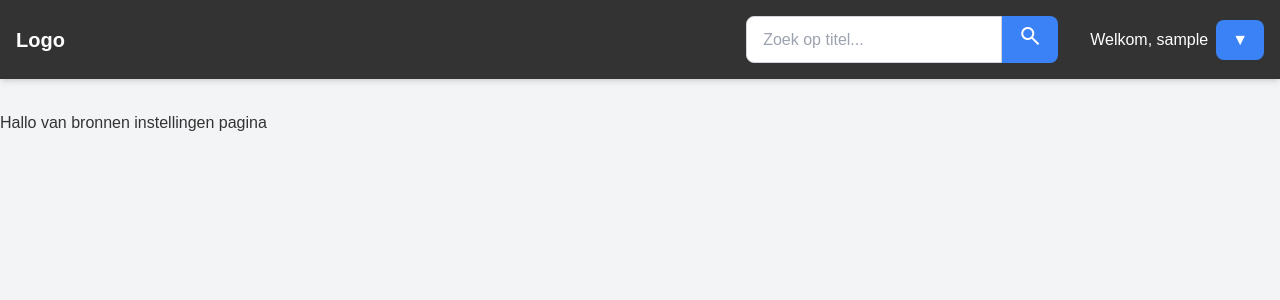
After one commit to refqaxa/Positive_news_only, a Django app: page /source-settings/ in a window 1280 px wide. The commit adds this page. Shown: the top 300 px of the page. Run offline with Django 5.2, Linux system fonts and the light colour scheme; the visitor is signed in with stand-in values (Sample User, id 1); some libraries are stand-ins or nearby versions.

Commit message:
Fixed base dropdown

```diff
--- /dev/null
+++ b/website/templates/account_settings.html
@@ -0,0 +1,5 @@
+{% extends 'base.html' %}
+
+{% block content %}
+<h2>Hallo van account instellingen pagina</h2>
+{% endblock %}
--- a/website/templates/base.html
+++ b/website/templates/base.html
@@ -65,7 +65,7 @@
             <!-- Dropdown-menu -->
             <div
                 id="user-menu"
-                class="hidden absolute right-0 mt-2 w-48 bg-white border rounded-lg shadow-lg z-50"
+                class="hidden absolute right-0 mt-2 w-48 bg-dark border rounded-lg shadow-lg z-50 text-blue-600 dark:text-sky-400"
             >
                 <a href="{% url 'favorites' %}" class="block px-4 py-2 hover:bg-gray-100">Favoriete Artikels</a>
                 <a href="{% url 'account_settings' %}" class="block px-4 py-2 hover:bg-gray-100">Account Instellingen</a>
--- /dev/null
+++ b/website/templates/source_settings.html
@@ -0,0 +1,5 @@
+{% extends 'base.html' %}
+
+{% block content %}
+<h2>Hallo van bronnen instellingen pagina</h2>
+{% endblock %}
--- a/website/urls.py
+++ b/website/urls.py
@@ -16,7 +16,7 @@ urlpatterns = [
     path('login/', user_login, name='login'),
     path('logout/', user_logout, name='logout'),
     path('profile/', user_profile, name='user_profile'),
-    path('favorites/', favorite_articles, name='favorite_articles'),
+    path('favorites/', favorite_articles, name='favorites'),
     path('toggle_favorite/<int:article_id>/', toggle_favorite, name='toggle_favorite'),
     path('account-settings/', account_settings_view, name='account_settings'),
     path('source-settings/', source_settings_view, name='source_settings'),
--- a/website/views.py
+++ b/website/views.py
@@ -1,4 +1,4 @@
-from django.shortcuts import render, redirect
+from django.shortcuts import render, redirect, get_object_or_404
 from django.utils.timezone import now
 from django.contrib.auth import authenticate, login, logout
 from django.contrib.auth.decorators import login_required
```
